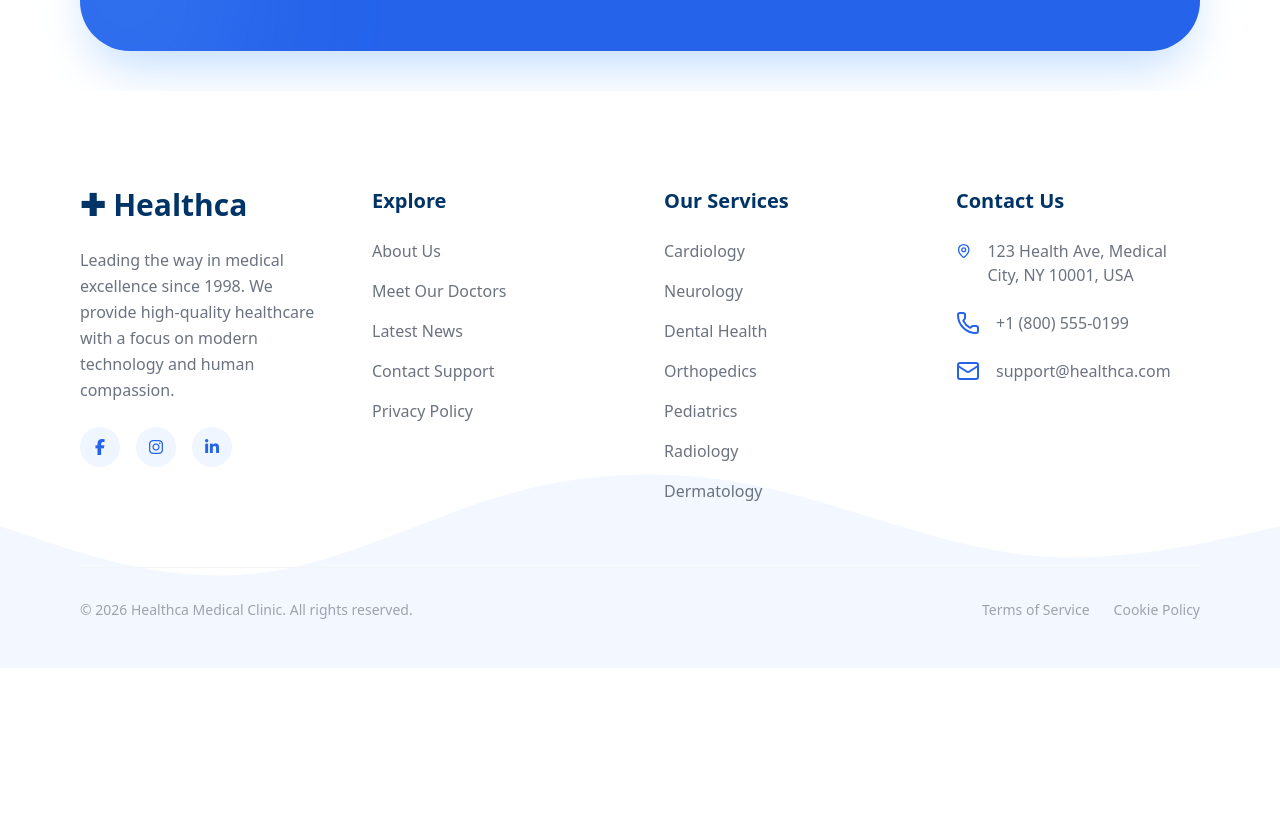
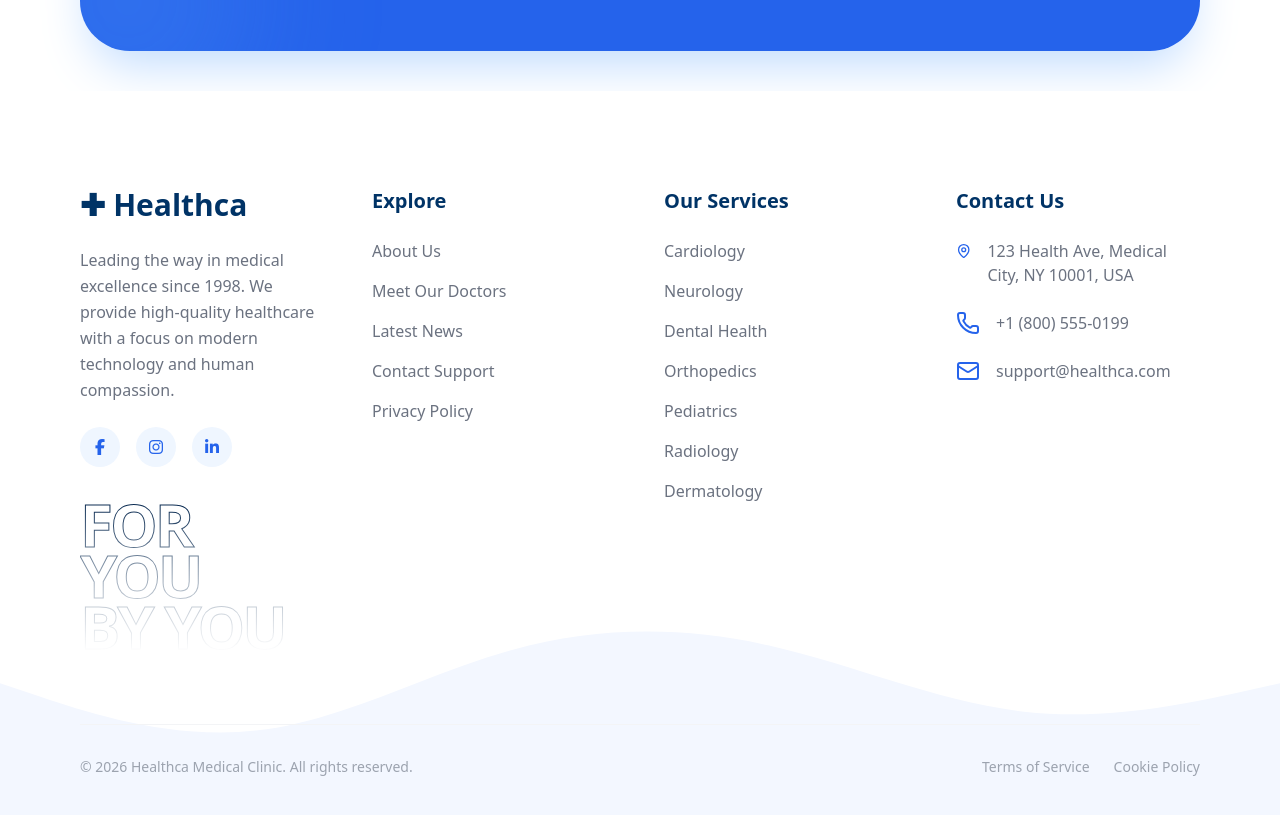
Before and after one commit to Anubiiis01/Clinicwebsite, a plain HTML site: page index.html in a window 1280 px wide. Shown: the part 6177-6992 px from the top of the page. Before the commit the page ends 6845 px from the top, so only its background shows below. Drawn offline with nearby package versions, Linux system fonts and the light colour scheme.

```diff
--- a/index.html
+++ b/index.html
@@ -698,11 +698,26 @@
                 <p class="text-gray-500 leading-relaxed">
                     Leading the way in medical excellence since 1998. We provide high-quality healthcare with a focus on modern technology and human compassion.
                 </p>
+
                 <div class="flex gap-4">
                     <a href="#" class="w-10 h-10 rounded-full bg-blue-50 flex items-center justify-center text-blue-600 hover:bg-blue-600 hover:text-white transition-all"><i class="fa-brands fa-facebook-f"></i></a>
                     <a href="#" class="w-10 h-10 rounded-full bg-blue-50 flex items-center justify-center text-blue-600 hover:bg-blue-600 hover:text-white transition-all"><i class="fa-brands fa-instagram"></i></a>
                     <a href="#" class="w-10 h-10 rounded-full bg-blue-50 flex items-center justify-center text-blue-600 hover:bg-blue-600 hover:text-white transition-all"><i class="fa-brands fa-linkedin-in"></i></a>
                 </div>
+
+
+
+
+                <div class="relative select-none pointer-events-none py-2">
+                    <h2 class="text-6xl font-black leading-[0.85] tracking-tighter uppercase text-transparent"
+                        style="-webkit-text-stroke: 1px #00234b;
+                               mask-image: linear-gradient(to top, transparent 0%, rgba(0,0,0,0.3) 40%, black 100%);
+                               -webkit-mask-image: linear-gradient(to top, transparent 0%, rgba(0,0,0,0.3) 40%, black 100%);">
+                        For You<br>By You
+                    </h2>
+                </div>
+
+
             </div>
 
             <div>
```
